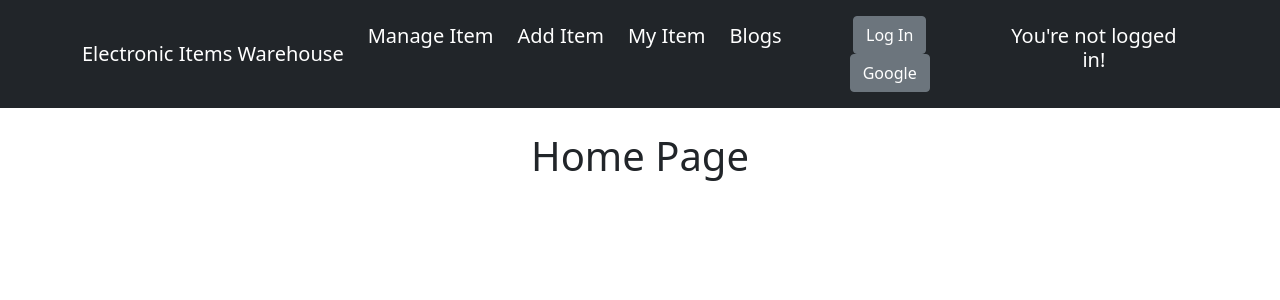
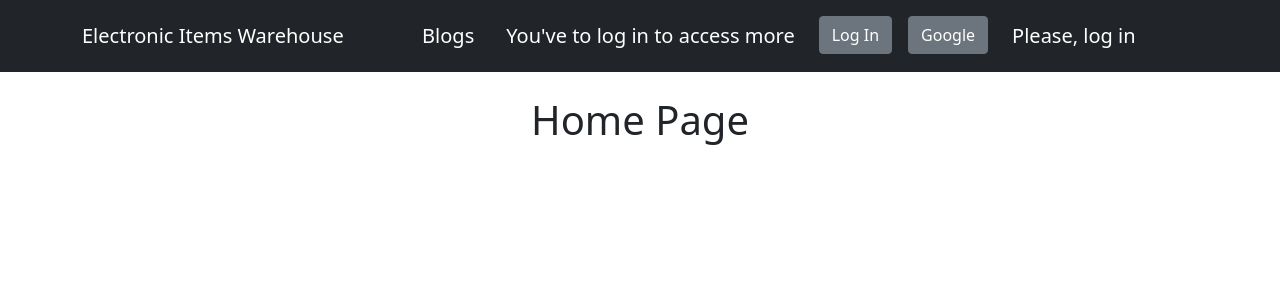
Before and after one commit to shawon-MG/Warehouse_Management--ClientSide, a React (Create React App) app: page / in a window 1280 px wide. Shown: the top 300 px of the page. Built offline with nearby package versions, Linux system fonts and the light colour scheme.

Commit message:
nav bar dynamically handled

```diff
--- a/src/components/Main/Main.js
+++ b/src/components/Main/Main.js
@@ -44,11 +44,23 @@ const Main = () => {
                 <Container>
                     <Navbar.Brand href="/">Electronic Items Warehouse </Navbar.Brand>
                     <Nav className="mx-auto p-2">
-                        <Navbar.Brand className='me-4' href="manage-item">Manage Item</Navbar.Brand>
-                        <Navbar.Brand className='me-4' href="add-item">Add Item</Navbar.Brand>
-                        <Navbar.Brand className='me-4' href="my-item">My Item</Navbar.Brand>
 
                         <Navbar.Brand className='me-4' href="/blogs">Blogs</Navbar.Brand>
+
+                        {
+                            user.email
+                                ?
+                                <>
+
+                                    <Navbar.Brand className='me-4' href="manage-item">Manage Item</Navbar.Brand>
+                                    <Navbar.Brand className='me-4' href="add-item">Add Item</Navbar.Brand>
+                                    <Navbar.Brand className='me-4' href="my-item">My Item</Navbar.Brand>
+
+                                </>
+                                :
+                                <h5 className='text-white mt-2 me-4 ps-2'> You've to log in to access more </h5>
+                        }
+
 
                         {
                             user.email
@@ -65,9 +77,9 @@ const Main = () => {
                         {
                             user.email
                                 ?
-                                <h5 className='text-white mt-2 ps-2'> Hi, <span className='bg-white text-dark p-1 me-1 rounded'> {user.displayName} </span> you're logged in!</h5>
+                                <h5 className='text-white mt-2 ps-2'> Hi, <span className='bg-white text-dark p-1 me-1 rounded'> {user.displayName} </span></h5>
                                 :
-                                <h5 className='text-white mt-2 ps-2'> You're not logged in!</h5>
+                                <h5 className='text-white mt-2 ps-2'> Please, log in</h5>
 
                         }
 
```
